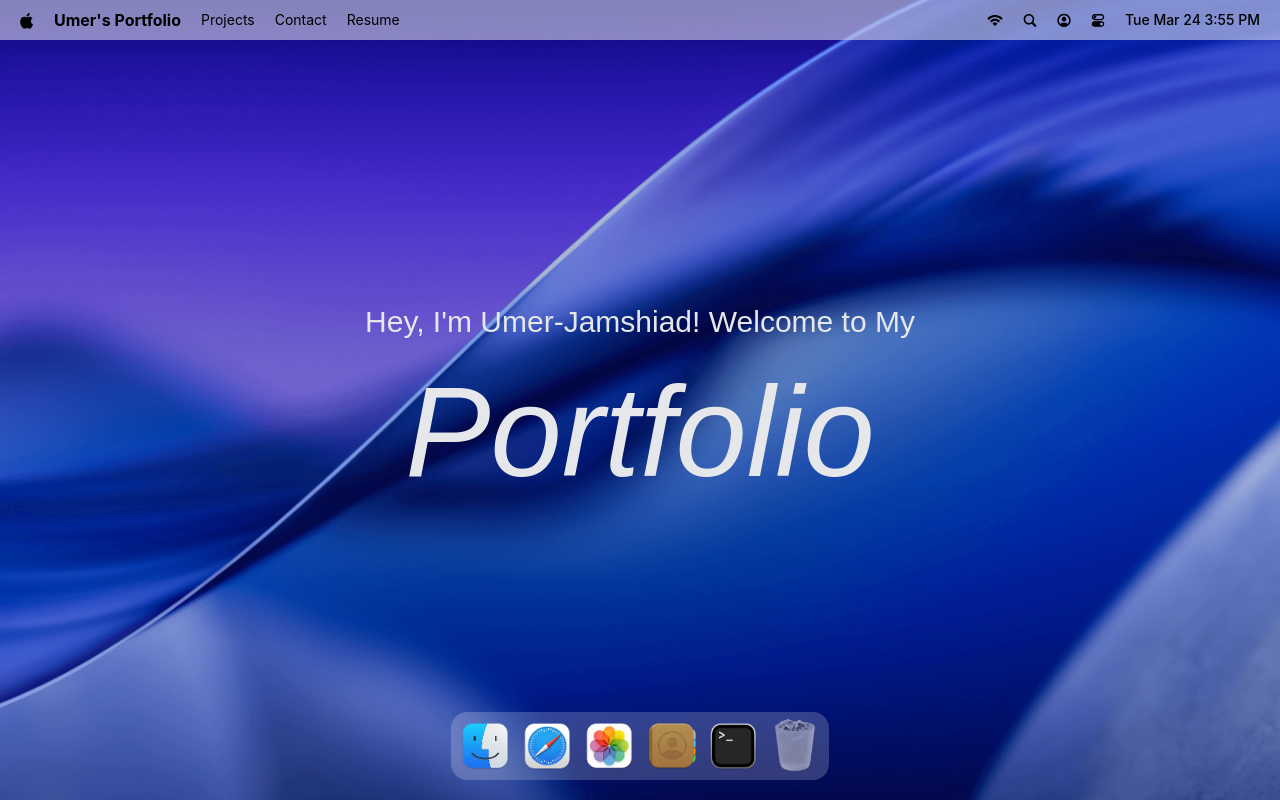
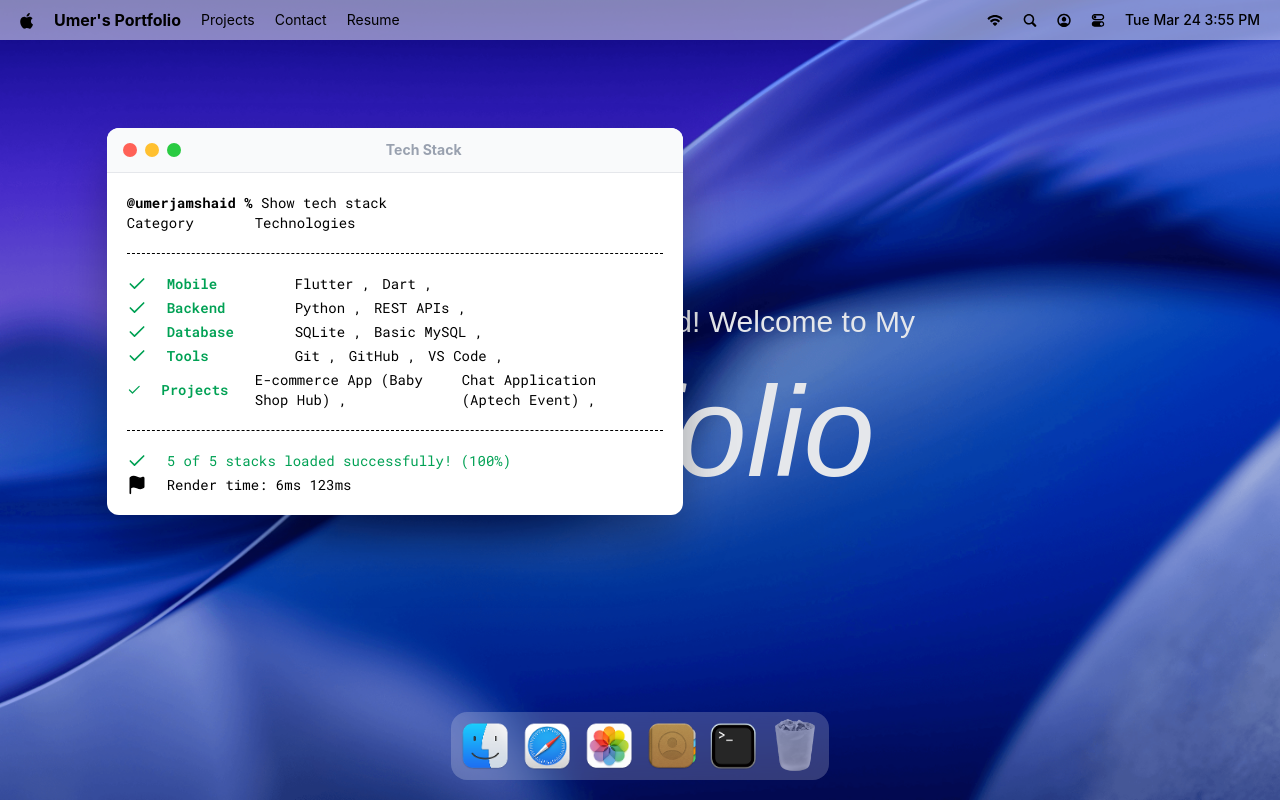
Before and after one commit to Umerjamshaid/Mac_OS_Portfolio, a React (Vite) app: page / in a window 1280 px wide. Both pictures are taken after a click on the button 733 px from the left and 746 px from the top of the page. Built offline with nearby package versions, Linux system fonts and the light colour scheme; a web font is replaced by a local one.

Commit message:
Implement a hoc for mannaging windows states and added the fisrt window Terminal

```diff
--- a/jsconfig.json
+++ b/jsconfig.json
@@ -1,6 +1,7 @@
 {
     "compilerOptions": {
         "baseUrl": ".",
+        "ignoreDeprecations": "6.0",
         "paths": {
             "#*": ["src/*"],
         }
--- a/package.json
+++ b/package.json
@@ -14,11 +14,13 @@
     "@tailwindcss/vite": "^4.2.2",
     "dayjs": "^1.11.20",
     "gsap": "^3.14.2",
+    "immer": "^11.1.4",
     "lucide-react": "^0.577.0",
     "react": "^19.2.4",
     "react-dom": "^19.2.4",
     "react-tooltip": "^5.30.0",
-    "tailwindcss": "^4.2.2"
+    "tailwindcss": "^4.2.2",
+    "zustand": "^5.0.12"
   },
   "devDependencies": {
     "@eslint/js": "^9.39.4",
--- a/src/App.jsx
+++ b/src/App.jsx
@@ -1,4 +1,12 @@
 import { Dock, Navbar , Welcome } from "#components"
+import { Draggable } from "gsap/all"
+import { Terminal } from "#windows";
+
+
+// import { gsap } from "gsap/gsap-core";
+import { gsap } from "gsap";
+
+gsap.registerPlugin(Draggable);
 
 export const App = () => {
   return (
@@ -6,6 +14,10 @@ export const App = () => {
       <Navbar/>
     <Welcome/>
     <Dock/>
+
+
+    <Terminal/>
     </main>
+
   )
 }
--- a/src/components/Dock.jsx
+++ b/src/components/Dock.jsx
@@ -4,8 +4,10 @@ import { Tooltip } from "react-tooltip";
 import React from "react";
 import { gsap } from "gsap";
 import { useGSAP } from "@gsap/react";
+import useWindowStore from "#store/window";
 
 export const Dock = () => {
+  const { openWindow, closeWindow, windows } = useWindowStore();
   const dockRef = useRef(null);
 
   useGSAP(() => {
@@ -52,7 +54,20 @@ export const Dock = () => {
   }, []);
 
   const toggleApp = (app) => {
-    //TODO Implementation for toggling app
+    if(!app.canOpen) return;
+
+    const window = windows[app.id];
+    if (!window) {
+      console.error(`App with id ${app.id} not found in windows store.`);
+      return;
+    }
+
+    if (window.isOpen) {
+      closeWindow(app.id);
+    } else {
+      openWindow(app.id);
+    }
+    console.log(windows);
   };
 
   return (
--- /dev/null
+++ b/src/components/WindowControls.jsx
@@ -0,0 +1,14 @@
+import useWindowStore from "#store/window";
+
+const WindowControls = ({ target }) => {
+  const { closeWindow } = useWindowStore();
+
+
+  return <div id="window-controls">
+    <div className="close" onClick={() => closeWindow(target)}/>
+    <div className="minimize" />
+    <div className="maximize" />
+  </div>;
+};
+
+export default WindowControls;
--- a/src/components/index.js
+++ b/src/components/index.js
@@ -1,5 +1,6 @@
 import Navbar from "#components/navbar.jsx"
 import  {Welcome}  from "#components/welcome.jsx"
 import { Dock } from "#components/Dock.jsx"
+import WindowControls from "#components/WindowControls.jsx"
 
-export {Navbar, Welcome, Dock};
+export {Navbar, Welcome, Dock, WindowControls};
--- a/src/constants/index.js
+++ b/src/constants/index.js
@@ -101,28 +101,27 @@ const blogPosts = [
 
 const techStack = [
   {
-    category: "Frontend",
-    items: ["React.js", "Next.js", "TypeScript"],
+    category: "Mobile",
+    items: ["Flutter", "Dart"],
   },
   {
-    category: "Mobile",
-    items: ["React Native", "Expo"],
-  },
-  {
-    category: "Styling",
-    items: ["Tailwind CSS", "Sass", "CSS"],
-  },
-  {
-    category: "Backend",
-    items: ["Node.js", "Express", "NestJS", "Hono"],
+    category: "Backend ",
+    items: ["Python", "REST APIs"],
   },
   {
     category: "Database",
-    items: ["MongoDB", "PostgreSQL"],
+    items: ["SQLite", "Basic MySQL"],
   },
   {
-    category: "Dev Tools",
-    items: ["Git", "GitHub", "Docker"],
+    category: "Tools",
+    items: ["Git", "GitHub", "VS Code"],
+  },
+  {
+    category: "Projects",
+    items: [
+      "E-commerce App (Baby Shop Hub)",
+      "Chat Application (Aptech Event)"
+    ],
   },
 ];
 
--- /dev/null
+++ b/src/hoc/WindowWrapper.jsx
@@ -0,0 +1,58 @@
+import useWindowStore from "#store/window";
+import { useGSAP } from "@gsap/react";
+import gsap from "gsap";
+import { Draggable } from "gsap/all";
+import { use, useEffect, useLayoutEffect, useRef } from "react";
+
+const WindowWrapper = (Component, windowKey) => {
+  const Wrapped = (props) => {
+    const { focusWindow, windows } = useWindowStore();
+    const { isOpen, zIndex } = windows[windowKey];
+    const ref = useRef(null);
+
+    useGSAP(() => {
+      const el = ref.current;
+      if (!el || !isOpen) return;
+
+      el.style.display = "block";
+    }, [isOpen]);
+
+    useGSAP(() => {
+      const el = ref.current;
+      if(!el) return;
+
+
+      const [instance] = Draggable.create(el, {onPress: () => focusWindow(windowKey)});
+      return () => instance.kill();
+    }, []);
+
+    useLayoutEffect(() => {
+      const el = ref.current;
+      if (!el) return;
+      el.style.display = isOpen ? "block" : "none";
+
+      gsap.fromTo(
+        el,
+        { scale: 0, opacity: 0, y: 40 },
+        { scale: 1, opacity: 1, y: 0, duration: 0.4, ease: "power3.out" },
+      );
+    }, [isOpen]);
+
+    return (
+      <section
+        id={windowKey}
+        ref={ref}
+        style={{ zIndex }}
+        className="absolute"
+        // onClick={() => focusWindow(windowKey)}
+      >
+        <Component {...props} />
+      </section>
+    );
+  };
+
+  Wrapped.displayName = `WindowWrapper(${Component.displayName || Component.name || "Component"})`;
+  return Wrapped;
+};
+
+export default WindowWrapper;
--- /dev/null
+++ b/src/store/window.js
@@ -0,0 +1,39 @@
+import { INITIAL_Z_INDEX, WINDOW_CONFIG } from "#constants";
+import { create } from "zustand";
+import { immer } from "zustand/middleware/immer";
+
+const useWindowStore = create(
+  immer((set) => ({
+    windows: WINDOW_CONFIG,
+    nextZIndex: INITIAL_Z_INDEX + 1,
+
+    openWindow: (windowKey, data = null) =>
+      set((state) => {
+        const win = state.windows[windowKey];
+        // Defensive: if the window key is invalid, do nothing
+        if (!win) return;
+        win.isOpen = true;
+        win.zIndex = state.nextZIndex;
+        win.data = data ?? win.data;
+        state.nextZIndex++;
+      }),
+    closeWindow: (windowKey) =>
+      set((state) => {
+        const win = state.windows[windowKey];
+        // Defensive: if the window key is invalid, do nothing
+        if (!win) return;
+        win.isOpen = false;
+        win.zIndex = INITIAL_Z_INDEX;
+        win.data = null;
+      }),
+    focusWindow: (windowKey) =>
+      set((state) => {
+        const win = state.windows[windowKey];
+        // Defensive: if the window key is invalid, do nothing
+        if (!win) return;
+        win.zIndex = state.nextZIndex++;
+      }),
+  })),
+);
+
+export default useWindowStore;
--- /dev/null
+++ b/src/windows/Terminal.jsx
@@ -0,0 +1,56 @@
+import { WindowControls } from "#components";
+import { techStack } from "#constants";
+import WindowWrapper from "#hoc/WindowWrapper.jsx";
+import { Check, Flag } from "lucide-react";
+
+const Terminal = () => {
+  return (
+    <>
+      <div id="window-header">
+        <WindowControls target="terminal" />
+        <h2>Tech Stack</h2>
+      </div>
+
+      <div className="techstack">
+        <p>
+          <span className="font-bold">@umerjamshaid %  </span>
+          Show tech stack
+        </p>
+
+        <div className="lable flex">
+          <p className="w-32">Category</p>
+          <p>Technologies</p>
+        </div>
+
+        <ul className="content">
+          {techStack.map(({ category, items }) => (
+            <li key={category} className="flex items-center">
+              <Check className="check" size={20}/>
+              <h3>{category}</h3>
+              <ul>
+                {items.map((item , i ) => (
+                  <li key={i}>{item} {i < item.length - 1 ? ", " : ""}</li>
+                ))}
+              </ul>
+            </li>
+          ))}
+        </ul>
+
+        <div className="footnote">
+          <p>
+            <Check size={20}/> 5 of 5 stacks loaded successfully! (100%)
+          </p>
+
+          <p className="text-black">
+            <Flag size={20} fill="black" />
+            Render time: 6ms 123ms
+          </p>
+        </div>
+      </div>
+    </>
+  );
+};
+
+const TerminalWindow = WindowWrapper(Terminal, "terminal");
+
+export default TerminalWindow;
--- /dev/null
+++ b/src/windows/index.js
@@ -0,0 +1,3 @@
+import Terminal from "#windows/Terminal.jsx";
+
+export { Terminal };
```
Also changed, not shown: 2 other files (tests, documents, lock files or other folders).
